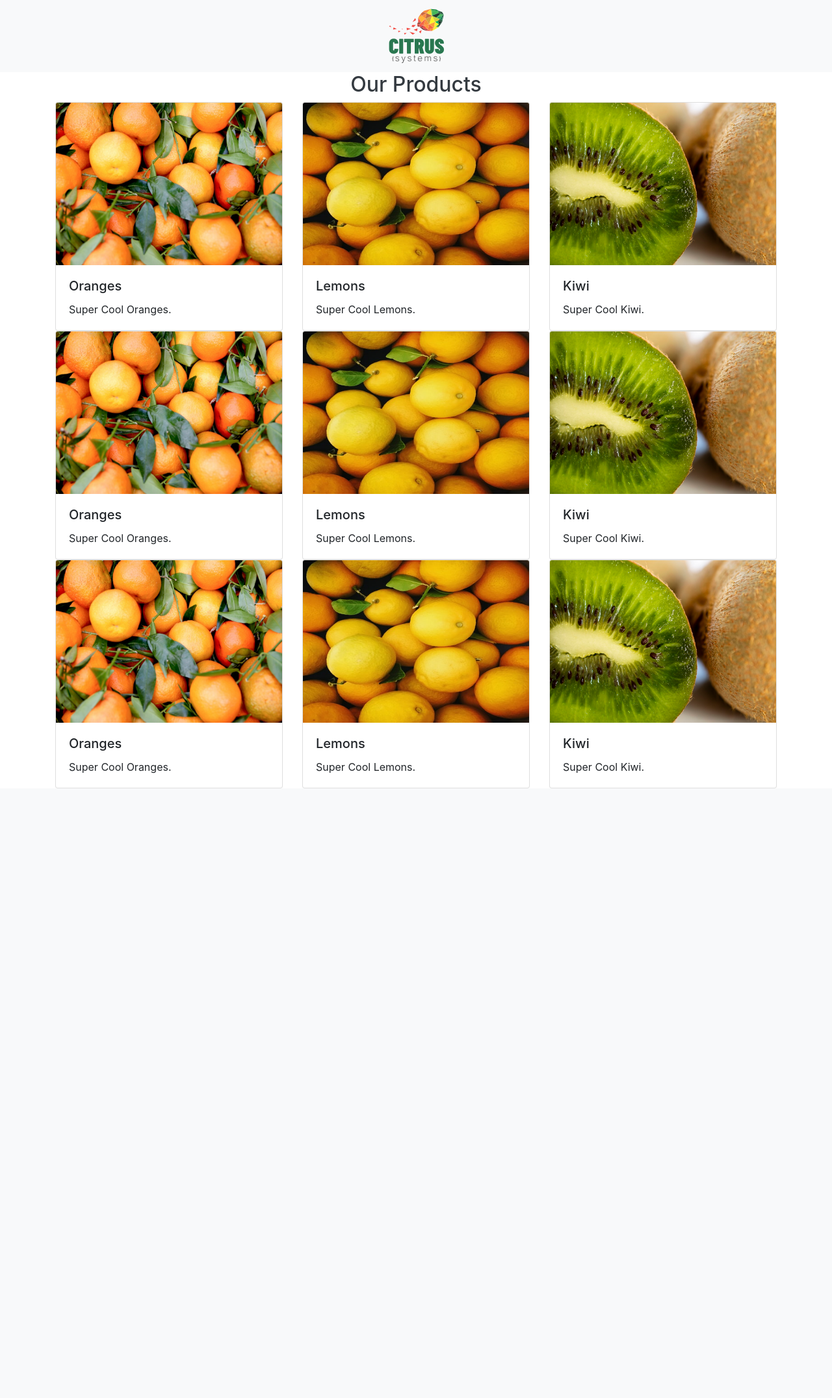
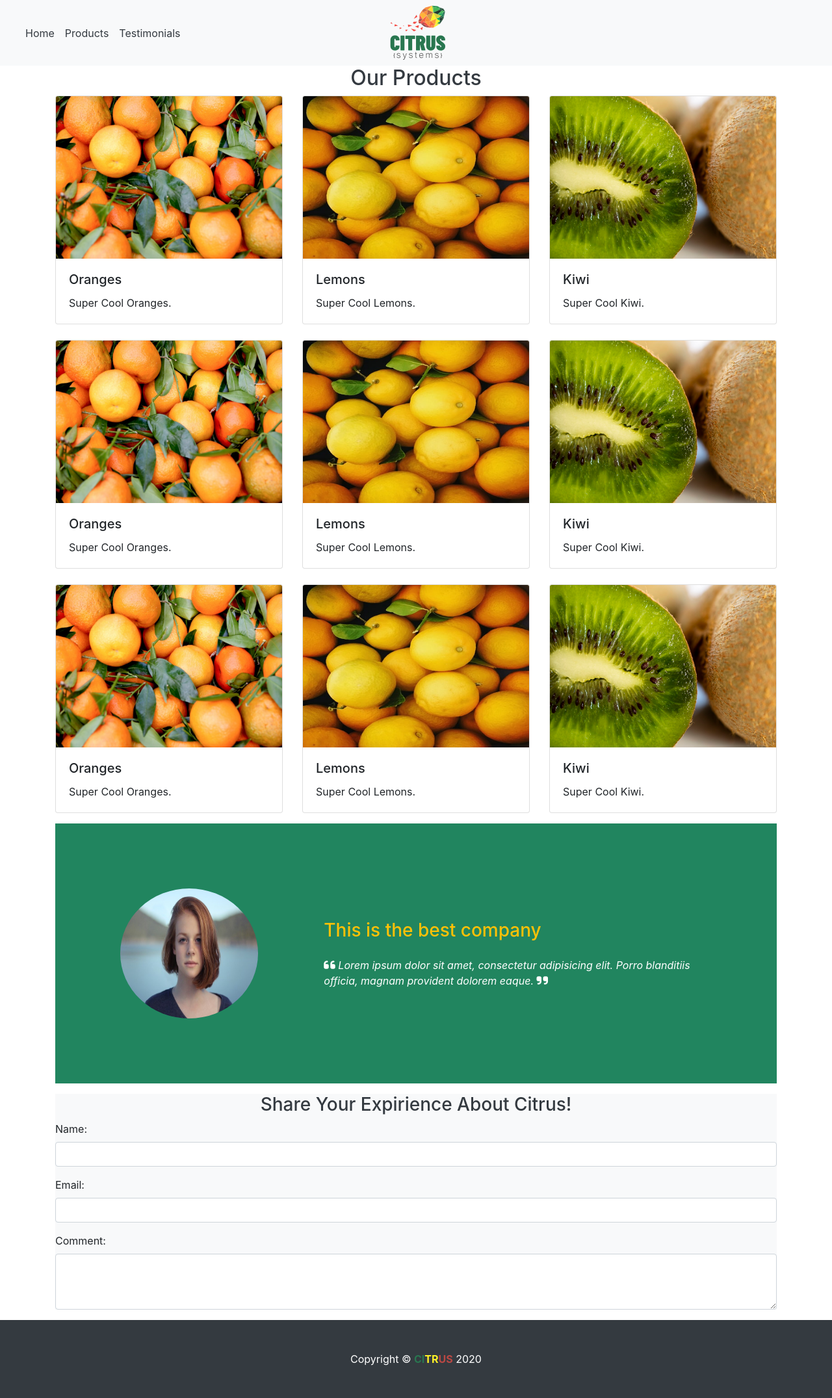
Before and after one commit to SavaN222/Citrus-Shop, a PHP site: page /citrusshop/ in a window 1280 px wide. Shown: the whole page at 65% size. Before the commit the page ends 1213 px from the top, so only its background shows below. Run offline with PHP 8.4, Linux system fonts and the light colour scheme; data that the repository does not hold is empty; some libraries are stand-ins or nearby versions.

Commit message:
Design Finished

```diff
--- a/app/views/inc/footer.php
+++ b/app/views/inc/footer.php
@@ -1,3 +1,7 @@
+<footer class="bg-dark p-3">
+    <p class="text-white text-center p-3 mt-3">Copyright &copy; <span class="font-weight-bold" style="color:#297750;">CI</span><span class="font-weight-bold" style="color:#FFF326;">TR</span><span class="font-weight-bold" style="color: #BA4844;">US</span> 2020</p>
+</footer>
+
 <!-- Bootstrap JS FILES -->
 <script src="https://code.jquery.com/jquery-3.4.1.slim.min.js" integrity="sha384-J6qa4849blE2+poT4WnyKhv5vZF5SrPo0iEjwBvKU7imGFAV0wwj1yYfoRSJoZ+n" crossorigin="anonymous"></script>
 <script src="https://cdn.jsdelivr.net/npm/popper.js@1.16.0/dist/umd/popper.min.js" integrity="sha384-Q6E9RHvbIyZFJoft+2mJbHaEWldlvI9IOYy5n3zV9zzTtmI3UksdQRVvoxMfooAo" crossorigin="anonymous"></script>
--- a/app/views/inc/navbar.php
+++ b/app/views/inc/navbar.php
@@ -1,6 +1,25 @@
-<!-- Just an image -->
-<nav class="navbar navbar-light bg-light">
-  <a class="navbar-brand mx-auto" href="<?php echo URLROOT; ?>">
-    <img src="<?php echo URLROOT; ?>/images/logo.svg" width="85" height="85" alt="logo">
-  </a>
+    <nav class="navbar navbar-expand-lg navbar-light bg-light">
+        <button class="navbar-toggler" type="button" data-toggle="collapse" data-target="#navbarSupportedContent" aria-controls="navbarSupportedContent" aria-expanded="false" aria-label="Toggle navigation">
+    <span class="navbar-toggler-icon"></span>
+  </button>
+    <div class="container-fluid">
+         <div class="collapse navbar-collapse" id="navbarSupportedContent">
+        <ul class="nav navbar-nav">
+            <li class="nav-item">
+                <a class="nav-link text-dark" href="#">Home</a>
+            </li>
+            <li class="nav-item">
+                <a class="nav-link text-dark" href="#products">Products</a>
+            </li>
+             <li class="nav-item">
+                <a class="nav-link text-dark" href="#comments">Testimonials</a>
+            </li>
+        </ul>
+        <ul class="nav navbar-nav mx-auto">
+            <li class="nav-item">
+                <img class="nav-logo" src="<?php echo URLROOT; ?>/images/logo.svg" width="85" height="85" alt="logo">
+            </li>
+        </ul>
+    </div>
+</div>
 </nav>
--- a/app/views/pages/index.php
+++ b/app/views/pages/index.php
@@ -1,8 +1,10 @@
 <?php require APPROOT . '/views/inc/header.php'; ?>
 <div class="container">
+    <section id="products">
         <h2 class="text-dark text-center">Our Products</h2>
+
         <div class="row">
-        <div class="col-lg-4">
+            <div class="col-lg-4 pb-4">
                <div class="card">
                   <img src="<?php echo URLROOT; ?>/images/products/oranges.jpg" class="card-img-top w-100" alt="...">
                   <div class="card-body">
@@ -12,7 +14,7 @@
                 </div>
             </div>
 
-        <div class="col-lg-4">
+            <div class="col-lg-4 pb-4">
                 <div class="card">
                   <img src="<?php echo URLROOT; ?>/images/products/lemons.jpg" class="card-img-top w-100" alt="...">
                   <div class="card-body">
@@ -22,7 +24,37 @@
                 </div>
             </div>
 
-        <div class="col-lg-4">
+            <div class="col-lg-4 pb-4">
+                <div class="card">
+                  <img src="<?php echo URLROOT; ?>/images/products/kiwi.jpg" class="card-img-top w-100" alt="...">
+                  <div class="card-body">
+                    <h5 class="card-title">Kiwi</h5>
+                    <p class="card-text">Super Cool Kiwi.</p>
+                  </div>
+                </div>
+            </div>
+
+             <div class="col-lg-4 pb-4">
+               <div class="card">
+                  <img src="<?php echo URLROOT; ?>/images/products/oranges.jpg" class="card-img-top w-100" alt="...">
+                  <div class="card-body">
+                    <h5 class="card-title">Oranges</h5>
+                    <p class="card-text">Super Cool Oranges.</p>
+                  </div>
+                </div>
+            </div>
+
+            <div class="col-lg-4 pb-4">
+                <div class="card">
+                  <img src="<?php echo URLROOT; ?>/images/products/lemons.jpg" class="card-img-top w-100" alt="...">
+                  <div class="card-body">
+                    <h5 class="card-title">Lemons</h5>
+                    <p class="card-text">Super Cool Lemons.</p>
+                  </div>
+                </div>
+            </div>
+
+            <div class="col-lg-4 pb-4">
                 <div class="card">
                   <img src="<?php echo URLROOT; ?>/images/products/kiwi.jpg" class="card-img-top w-100" alt="...">
                   <div class="card-body">
@@ -62,36 +94,64 @@
                 </div>
             </div>
 
+        </div> <!-- row -->
+    </section> <!-- products -->
+
+    <section id="comments" class="mt-3">
+        <div id="carouselExampleInterval" class="carousel slide" data-ride="carousel">
+          <div class="carousel-inner">
+            <div class="carousel-item active" data-interval="3000">
+                <div class="row">
                     <div class="col-lg-4">
-           <div class="card">
-              <img src="<?php echo URLROOT; ?>/images/products/oranges.jpg" class="card-img-top w-100" alt="...">
-              <div class="card-body">
-                <h5 class="card-title">Oranges</h5>
-                <p class="card-text">Super Cool Oranges.</p>
+                        <img src="<?php echo URLROOT; ?>/images/comments/girl.jpg" class="w-75 rounded-circle" alt="">
+                    </div>
+                    <div class="col-lg-8 mt-5">
+                        <h3 class="text-warning pb-3">This is the best company</h3>
+                        <p class="text-white font-italic"><i class="fas fa-quote-left fa-lg"></i> Lorem ipsum dolor sit amet, consectetur adipisicing elit. Porro blanditiis officia, magnam provident dolorem eaque. <i class="fas fa-quote-right fa-lg"></i></p>
                     </div>
                 </div>
             </div>
-
+            <div class="carousel-item" data-interval="3000">
+               <div class="row">
                     <div class="col-lg-4">
-            <div class="card">
-              <img src="<?php echo URLROOT; ?>/images/products/lemons.jpg" class="card-img-top w-100" alt="...">
-              <div class="card-body">
-                <h5 class="card-title">Lemons</h5>
-                <p class="card-text">Super Cool Lemons.</p>
+                        <img src="<?php echo URLROOT; ?>/images/comments/man.jpg" class="w-75 rounded-circle" alt="">
+                    </div>
+                    <div class="col-lg-8 mt-5">
+                       <h3 class="text-warning pb-3">This is the best company</h3>
+                        <p class="text-white font-italic">Lorem ipsum dolor sit amet, consectetur adipisicing elit. Porro blanditiis officia, magnam provident dolorem eaque.</p>
                     </div>
                 </div>
             </div>
-
+            <div class="carousel-item" data-interval="3000">
+               <div class="row">
                     <div class="col-lg-4">
-            <div class="card">
-              <img src="<?php echo URLROOT; ?>/images/products/kiwi.jpg" class="card-img-top w-100" alt="...">
-              <div class="card-body">
-                <h5 class="card-title">Kiwi</h5>
-                <p class="card-text">Super Cool Kiwi.</p>
+                        <img src="<?php echo URLROOT; ?>/images/comments/oldman.jpg" class="w-75 rounded-circle" alt="">
+                    </div>
+                    <div class="col-lg-8 mt-5">
+                        <h3 class="text-warning pb-3">This is the best company</h3>
+                        <p class="text-white font-italic">Lorem ipsum dolor sit amet, consectetur adipisicing elit. Porro blanditiis officia, magnam provident dolorem eaque.</p>
                     </div>
                 </div>
             </div>
-
           </div>
+        </div>
+    </section> <!-- comments -->
+    <section id="postComment" class="mt-3 bg-light">
+        <h3 class="text-center text-dark">Share Your Expirience About Citrus!</h3>
+        <form action="#">
+            <div class="form-group">
+                <label for="name">Name:</label>
+                <input type="text" name="name" class="form-control">
+            </div>
+            <div class="form-group">
+                <label for="email">Email:</label>
+                <input type="email" name="email" class="form-control">
+            </div>
+            <div class="form-group">
+                <label for="comment">Comment:</label>
+                <textarea class="form-control" id="comment" name="comment" rows="3"></textarea>
+            </div>
+        </form>
+    </section> <!-- postComment -->
 </div> <!-- container -->
 <?php require APPROOT . '/views/inc/footer.php'; ?>
--- a/public/css/style.css
+++ b/public/css/style.css
@@ -1,3 +1,8 @@
+/*Navbar*/
+.nav-logo {
+    margin-right: 250px;
+}
+/*Home-Products*/
 .card img {
     height: 250px;
     transition: transform .2s;
@@ -5,3 +10,12 @@
 .card img:hover {
     transform: scale(1.1);
 }
+/*Home-Comments*/
+#comments {
+    background-color: #21855F;
+    padding: 100px;
+}
+#comments .carousel-item img {
+    height: 200px;
+}
+/*Home-PostComment*/
```
Also changed, not shown: public/images/background.jpg (added), public/images/comments/girl.jpg (added), public/images/comments/man.jpg (added), public/images/comments/oldman.jpg (added). Lines whose indentation alone changed are shown as unchanged.
